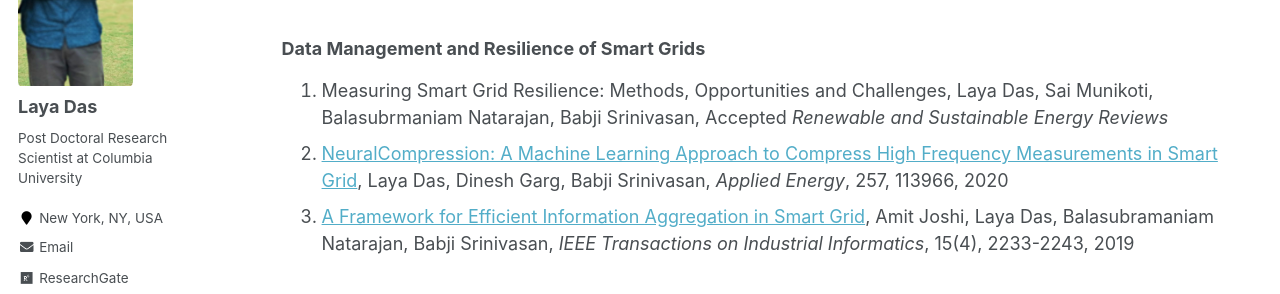
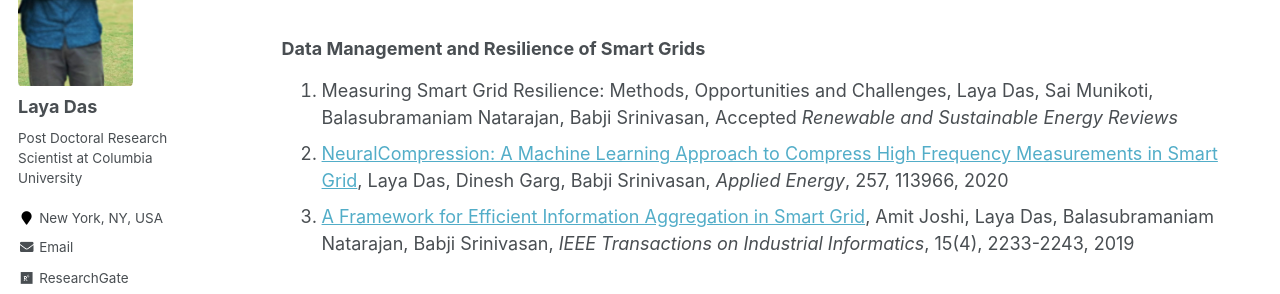
Before and after one commit to layadas/layadas.github.io, a Jekyll site: the page built from _publications/publications.md, in a window 1280 px wide and 900 px high. Shown: the part 322-616 px from the top of the window. Built offline with Jekyll 4.4.1, drawn with Linux system fonts in a browser that asks for light colours.

Commit message:
Update publications.md

```diff
--- a/_publications/publications.md
+++ b/_publications/publications.md
@@ -11,7 +11,7 @@ Journal Articles
 11.	[Hidden representations in deep neural networks: Part 1. Classification problems](https://doi.org/10.1016/j.compchemeng.2019.106669), Abhishek Sivaram, Laya Das, Venkat Venkatasubramanian, *Computers and Chemical Engineering*, 134, 106669, 2020
 
 ### Data Management and Resilience of Smart Grids
-13. Measuring Smart Grid Resilience: Methods, Opportunities and Challenges, Laya Das, Sai Munikoti, Balasubrmaniam Natarajan, Babji Srinivasan, Accepted *Renewable and Sustainable Energy Reviews*
+13. Measuring Smart Grid Resilience: Methods, Opportunities and Challenges, Laya Das, Sai Munikoti, Balasubramaniam Natarajan, Babji Srinivasan, Accepted *Renewable and Sustainable Energy Reviews*
 10.	[NeuralCompression: A Machine Learning Approach to Compress High Frequency Measurements in Smart Grid](https://doi.org/10.1016/j.apenergy.2019.113966), Laya Das, Dinesh Garg, Babji Srinivasan, *Applied Energy*, 257, 113966, 2020
 7.	[A Framework for Efficient Information Aggregation in Smart Grid](https://doi.org/10.1109/TII.2018.2866302), Amit Joshi, Laya Das, Balasubramaniam Natarajan, Babji Srinivasan, *IEEE Transactions on Industrial Informatics*, 15(4), 2233-2243, 2019
 
```
